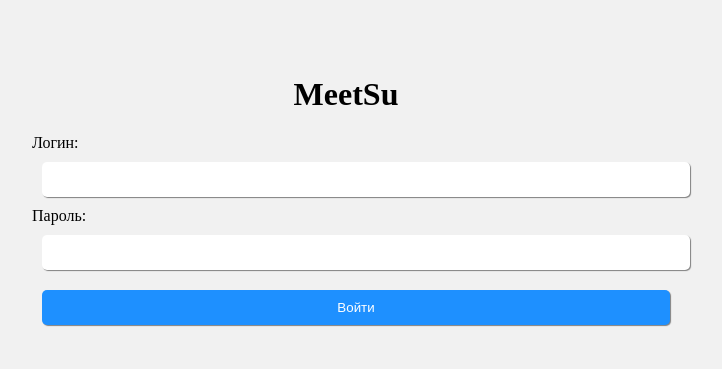
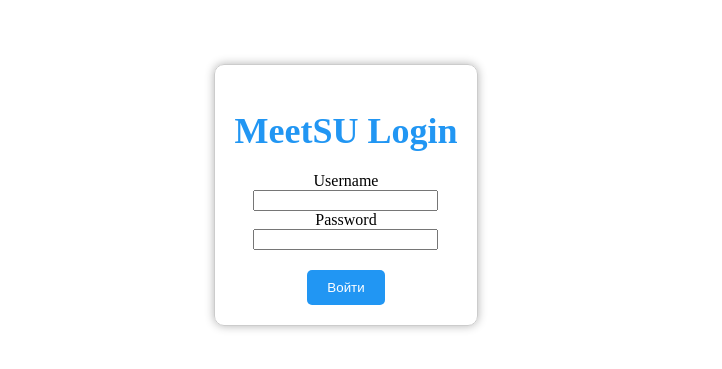
Before and after one commit to ulzhann02/test, a plain HTML site: page index.html in a window 1280 px wide. Shown: the part 213-582 px from the top of the page, without its empty margins (294-1016 px from the left). Drawn offline with Linux system fonts and the light colour scheme.

Commit message:
Update index.html

```diff
--- a/index.html
+++ b/index.html
@@ -1,54 +1,57 @@
 <!DOCTYPE html>
 <html>
 <head>
-	<title>MeetSu - Авторизация</title>
   <meta charset="UTF-8">
-	<meta name="viewport" content="width=device-width, initial-scale=1.0">
+  <title>MeetSU Login</title>
   <style>
+    /* стили для центрирования элементов по середине экрана */
     body {
-			background-color: #f1f1f1;
+      display: flex;
+      justify-content: center;
+      align-items: center;
+      height: 100vh;
     }
 
-		.container {
+    /* стили для формы логина */
+    form {
       display: flex;
       flex-direction: column;
       align-items: center;
-			justify-content: center;
-			height: 100vh;
+      border: 1px solid #ccc;
+      padding: 20px;
+      border-radius: 10px;
+      box-shadow: 0 0 10px rgba(0, 0, 0, 0.3);
     }
 
-		input[type=text], input[type=password] {
-			padding: 10px;
-			margin: 10px;
+    /* стили для кнопки войти */
+    button {
+      margin-top: 20px;
+      padding: 10px 20px;
+      background-color: #2196F3;
+      color: #fff;
       border: none;
       border-radius: 5px;
-			background-color: #ffffff;
-			box-shadow: 1px 1px 1px grey;
-			width: 100%;
+      cursor: pointer;
     }
 
-		button {
-			background-color: #1e90ff;
-			color: #ffffff;
-			padding: 10px;
-			margin: 10px;
-			border: none;
-			border-radius: 5px;
-			box-shadow: 1px 1px 1px grey;
-			width: 100%;
+    /* стили для заголовка */
+    h1 {
+      font-size: 36px;
+      color: #2196F3;
+      margin-bottom: 20px;
     }
   </style>
 </head>
 <body>
-	<div class="container">
-		<h1>MeetSu</h1>
   <form>
-			<label for="username">Логин:</label>
-			<input type="text" id="username" name="username" required>
-			<label for="password">Пароль:</label>
-			<input type="password" id="password" name="password" required>
+    <h1>MeetSU Login</h1>
+    <label for="username">Username</label>
+    <input type="text" id="username" name="username">
+    <label for="password">Password</label>
+    <input type="password" id="password" name="password">
     <button type="submit">Войти</button>
   </form>
-	</div>
+
+  <script src="app.js"></script>
 </body>
 </html>
```
Lines whose indentation alone changed are shown as unchanged.
